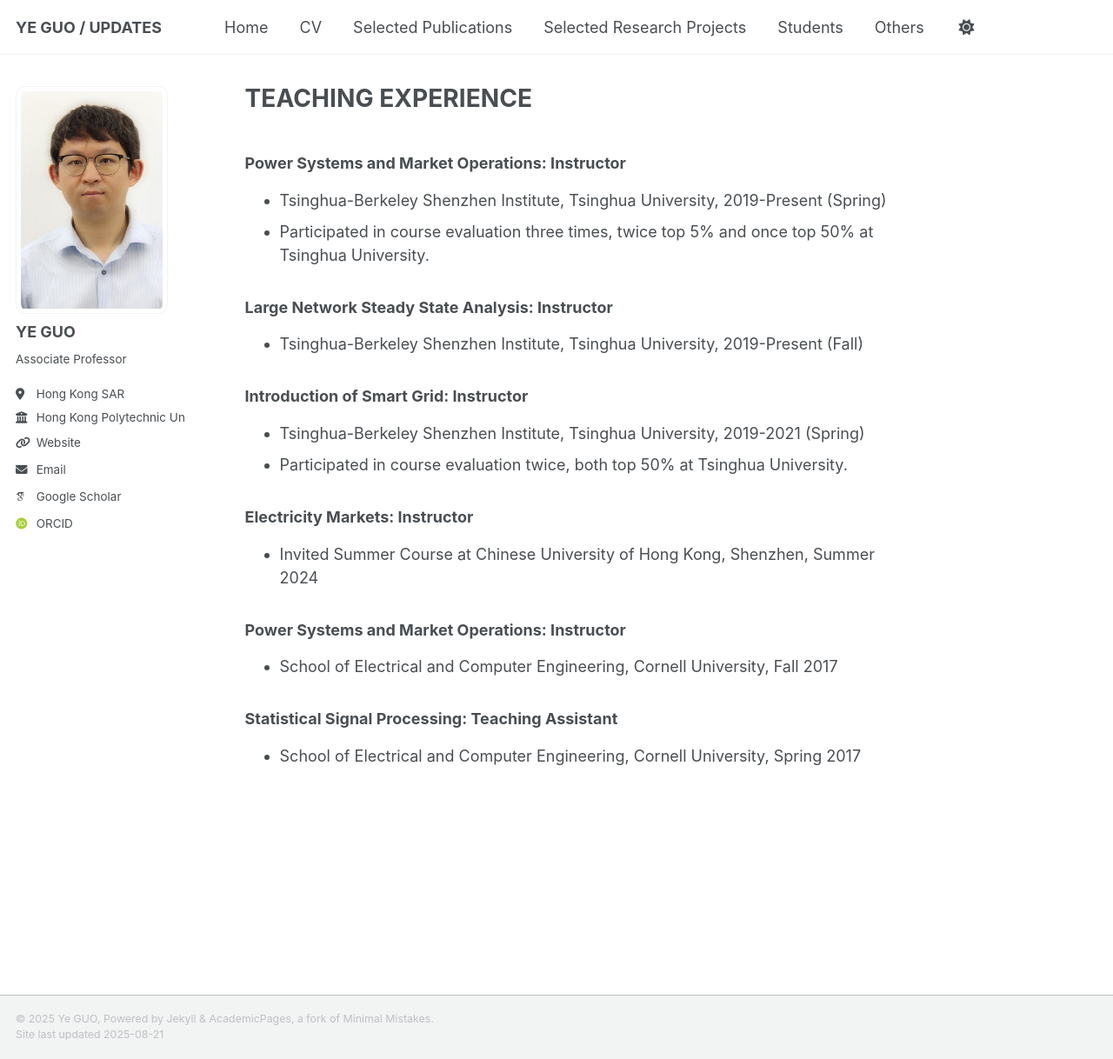
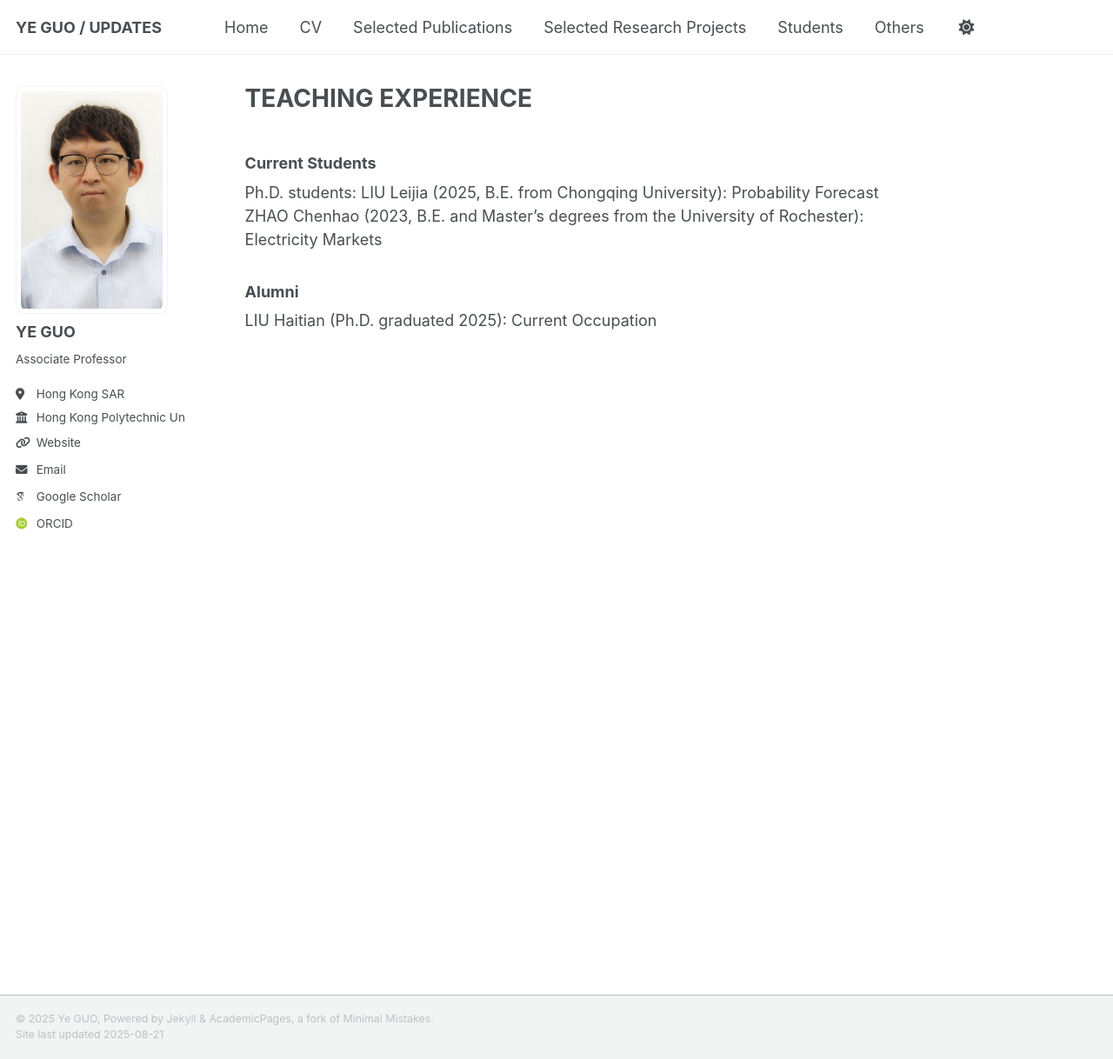
Before and after one commit to ye-guo/ye-guo.github.io, a Jekyll site: the page built from _pages/teach_experience.md, in a window 1280 px wide and 1218 px high. Shown: the whole window at 87% size. Built offline with Jekyll 4.4.1, drawn with Linux system fonts in a browser that asks for light colours; some web fonts are replaced; a script that is not in the unit is left out.

Commit message:
Update teach_experience.md

```diff
--- a/_pages/teach_experience.md
+++ b/_pages/teach_experience.md
@@ -7,22 +7,10 @@ redirect_from:
   - /teach_experience.md
 ---
 
-### Power Systems and Market Operations: Instructor
-- Tsinghua-Berkeley Shenzhen Institute, Tsinghua University, 2019-Present (Spring)
-- Participated in course evaluation three times, twice top 5% and once top 50% at Tsinghua University.
+### Current Students
+Ph.D. students:
+LIU Leijia (2025, B.E. from Chongqing University): Probability Forecast
+ZHAO Chenhao (2023, B.E. and Master's degrees from the University of Rochester): Electricity Markets
 
-### Large Network Steady State Analysis: Instructor
-- Tsinghua-Berkeley Shenzhen Institute, Tsinghua University, 2019-Present (Fall)
-
-### Introduction of Smart Grid: Instructor
-- Tsinghua-Berkeley Shenzhen Institute, Tsinghua University, 2019-2021 (Spring)
-- Participated in course evaluation twice, both top 50% at Tsinghua University.
-
-### Electricity Markets: Instructor
-- Invited Summer Course at Chinese University of Hong Kong, Shenzhen, Summer 2024
-
-### Power Systems and Market Operations: Instructor
-- School of Electrical and Computer Engineering, Cornell University, Fall 2017
-
-### Statistical Signal Processing: Teaching Assistant
-- School of Electrical and Computer Engineering, Cornell University, Spring 2017
+### Alumni
+LIU Haitian (Ph.D. graduated 2025): Current Occupation
```
